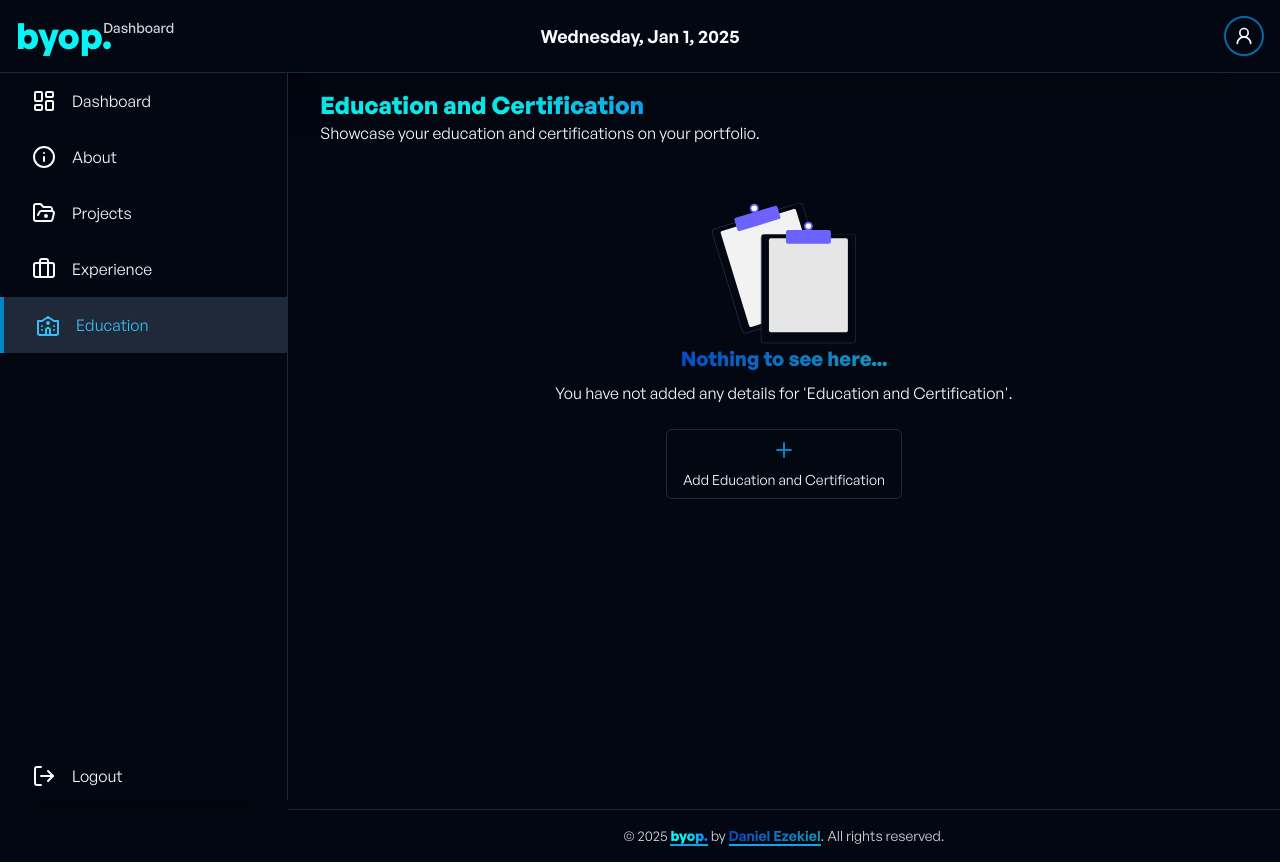
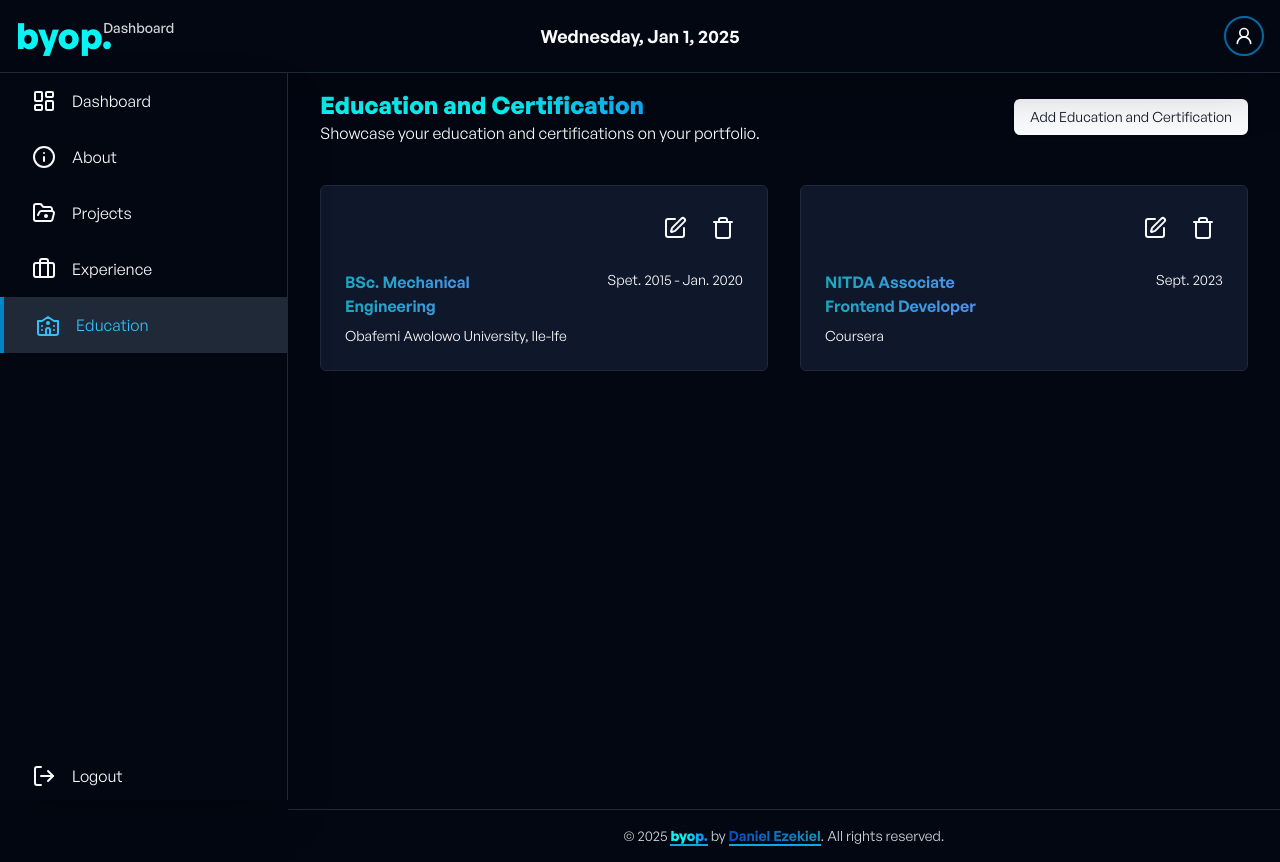
Before and after one commit to Daniel-Ezekiel/byop, a Next.js app: page /1/education-and-certification in a window 1280 px wide. Built offline with nearby package versions, Linux system fonts and the light colour scheme.

Commit message:
feat: setup UI for Education and Certification Page to show data available state

```diff
--- a/src/app/[authUser]/education-and-certification/_components/EducationAndCertificationForm.tsx
+++ b/src/app/[authUser]/education-and-certification/_components/EducationAndCertificationForm.tsx
@@ -4,31 +4,15 @@ function EducationAndCertificationForm() {
   return (
     <>
       <Input
-        id='courseTitle'
+        id='certificationTitle'
         type='text'
-        label='Course Title*'
-        name='courseTitle'
-        placeholder='Enter the course title for this degree/certification'
+        label='Degree/Certification Title*'
+        name='certificationTitle'
+        placeholder='Enter the title of your degree/certification.'
         required={true}
-      />
-
-      <Input
-        id='timeline-start'
-        type='text'
-        label='Education Timeline Start*'
-        name='timeline-start'
-        placeholder='Enter your study start date. (MM/YYYY)'
-        required={true}
-        className='col-span-1'
-      />
-
-      <Input
-        id='timeline-end'
-        type='text'
-        label='Education Timeline End*'
-        name='timeline-end'
-        placeholder='Enter your study end date. (MM/YYYY)'
-        required={true}
+        hasCheckbox={true}
+        checkboxId='isDegree'
+        checkboxName='Degree Programme?'
         className='col-span-1'
       />
 
@@ -38,10 +22,28 @@ function EducationAndCertificationForm() {
         label='Institution or Issuer name*'
         name='issuer'
         placeholder='Enter name of institution/platform that issues the degree/certification.'
-        hasCheckbox={true}
-        checkboxId='isDegree'
-        checkboxName='Degree Programme?'
         required={true}
+        className='col-span-1'
+      />
+
+      <Input
+        id='start-date'
+        type='text'
+        label='Start Date*'
+        name='start-date'
+        placeholder='Enter your study start date. (MM/YYYY)'
+        required={true}
+        className='col-span-1'
+      />
+
+      <Input
+        id='end-date'
+        type='text'
+        label='End Date*'
+        name='end-date'
+        placeholder='Enter your study end date. (MM/YYYY)'
+        required={true}
+        className='col-span-1'
       />
 
       <Input
--- a/src/app/[authUser]/education-and-certification/page.tsx
+++ b/src/app/[authUser]/education-and-certification/page.tsx
@@ -1,5 +1,7 @@
 import Template from "@/app/_components/dashboard/Template";
 import MainLayout from "@/app/_layouts/MainLayout";
+import { Button } from "@/components/ui/button";
+import { EditIcon, TrashIcon } from "lucide-react";
 
 function page() {
   return (
@@ -8,8 +10,50 @@ function page() {
         title='Education and Certification'
         tagline='Showcase your education and certifications on your portfolio.'
         formInstructions='Fill out the form below to add your education and certifications to your portfolio.'
-        hasInfo={false}
-      ></Template>
+        hasInfo={true}
+      >
+        <div className='mt-4 grid grid-cols-[repeat(auto-fill,_minmax(18.75rem,_1fr))] gap-8'>
+          <div className='grid grid-cols-2 gap-2 bg-slate-900 border rounded-md p-6'>
+            {true && (
+              <div className='col-span-full justify-self-end flex gap-2 mb-4'>
+                <Button variant='ghost' className='p-2'>
+                  <EditIcon />
+                </Button>
+                <Button variant='ghost' className='p-2'>
+                  <TrashIcon />
+                </Button>
+              </div>
+            )}
+            <h2 className='font-[family-name:var(--font-general-sans-semibold)] bg-gradient-linear-200 bg-clip-text text-transparent'>
+              BSc. Mechanical Engineering
+            </h2>
+            <span className='text-sm justify-self-end'>
+              Spet. 2015 - Jan. 2020
+            </span>
+            <span className='col-span-full text-sm'>
+              Obafemi Awolowo University, Ile-Ife
+            </span>
+          </div>
+
+          <div className='grid grid-cols-2 gap-2 bg-slate-900 border rounded-md p-6'>
+            {true && (
+              <div className='col-span-full justify-self-end flex gap-2 mb-4'>
+                <Button variant='ghost' className='p-2'>
+                  <EditIcon />
+                </Button>
+                <Button variant='ghost' className='p-2'>
+                  <TrashIcon />
+                </Button>
+              </div>
+            )}
+            <h2 className='font-[family-name:var(--font-general-sans-semibold)] bg-gradient-linear-200 bg-clip-text text-transparent'>
+              NITDA Associate Frontend Developer
+            </h2>
+            <span className='text-sm justify-self-end'>Sept. 2023</span>
+            <span className='col-span-full text-sm'>Coursera</span>
+          </div>
+        </div>
+      </Template>
     </MainLayout>
   );
 }
--- a/src/app/_components/dashboard/Template.tsx
+++ b/src/app/_components/dashboard/Template.tsx
@@ -36,7 +36,7 @@ function Template({
         </div>
         {hasInfo && (
           <Button onClick={() => setIsModalOpen(true)}>
-            {`${title === "Projects" ? "Add" : "Edit"}`} {title}
+            {`${title !== "About" ? "Add" : "Edit"}`} {title}
           </Button>
         )}
       </div>
```
